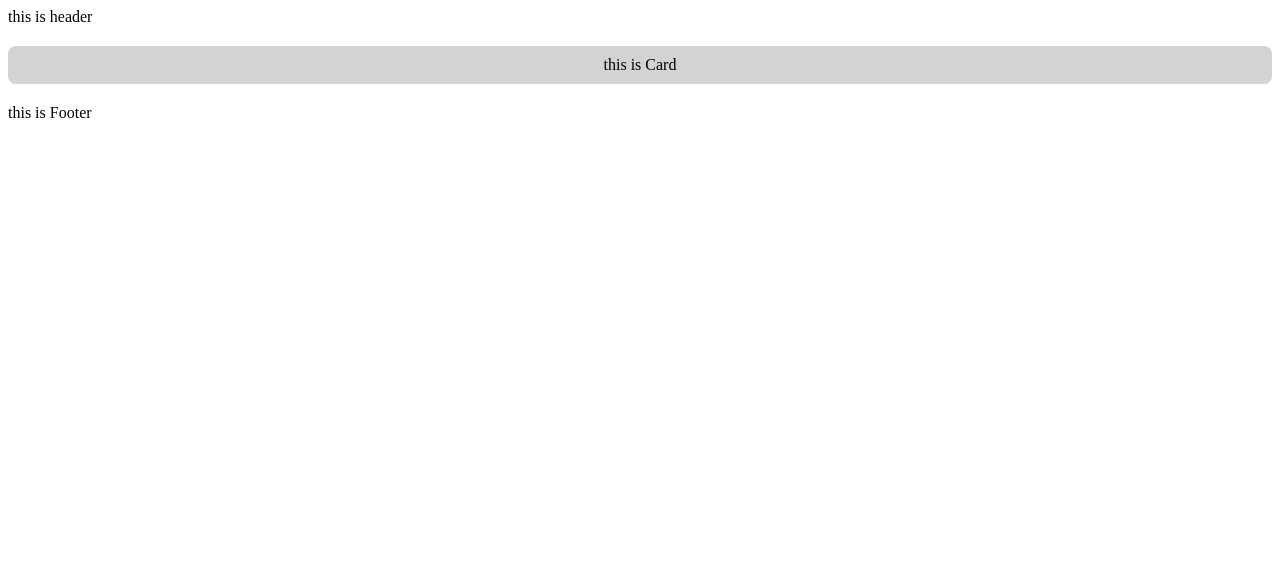
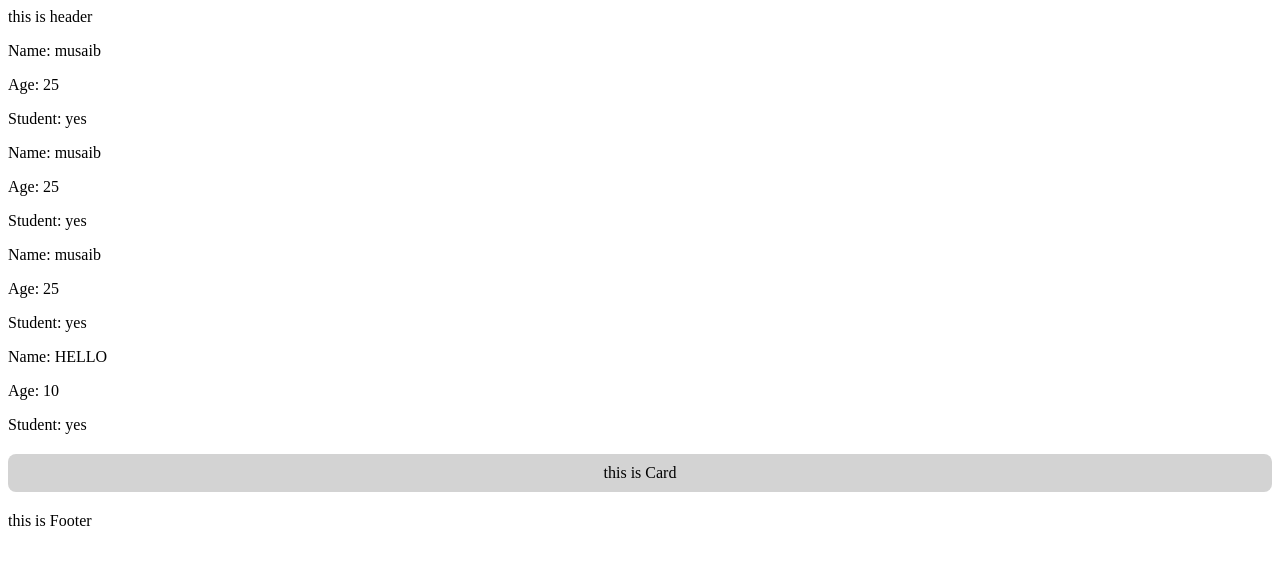
Before and after one commit to Musaib4/React-Learning, a React (Vite) app in the folder my-react-app/: page / in a window 1280 px wide. Shown: the top 564 px of the page. Built offline with nearby package versions, Linux system fonts and the light colour scheme.

Commit message:
DID PROPS IN REACT

```diff
--- a/my-react-app/package.json
+++ b/my-react-app/package.json
@@ -10,6 +10,7 @@
     "preview": "vite preview"
   },
   "dependencies": {
+    "prop-types": "^15.8.1",
     "react": "^19.2.0",
     "react-dom": "^19.2.0"
   },
--- a/my-react-app/src/App.jsx
+++ b/my-react-app/src/App.jsx
@@ -1,6 +1,7 @@
 import Header from './header.jsx'
 import Footer from './footer.jsx'
 import Card from './card.jsx'
+import Props from './props.jsx'
 
 
 function App() {
@@ -8,6 +9,10 @@ function App() {
   return (
     <>
       <Header></Header>
+      <Props name="musaib"age={25} isStudent = {true}/>
+      <Props name="musaib"age={25} isStudent = {true}/>
+      <Props name="musaib"age={25} isStudent = {true}/>
+      <Props name='HELLO'/>
       <Card></Card>
       <Footer></Footer>
     </>
--- /dev/null
+++ b/my-react-app/src/props.jsx
@@ -0,0 +1,27 @@
+import PropTypes from "prop-types";
+
+// ✅ USE ES6 DEFAULT PARAMETERS FOR FUNCTIONAL COMPONENTS
+function Props({ name = "guest", age = 10, isStudent = true }) {
+  return (
+    <div className="student">
+      {/* This is necessary because if a prop is not passed, it is undefined.
+        The default parameters above handle that case.
+        Also, if name is an empty string, it will print "Name: ".
+      */}
+      <p>Name: {name}</p>
+      <p>Age: {age}</p>
+      <p>Student: {isStudent ? "yes" : "no"}</p>
+    </div>
+  );
+}
+
+
+
+// Keep PropTypes for validation
+Props.propTypes = {
+  name: PropTypes.string,
+  age: PropTypes.number,
+  isStudent: PropTypes.bool,
+};
+
+export default Props;
```
